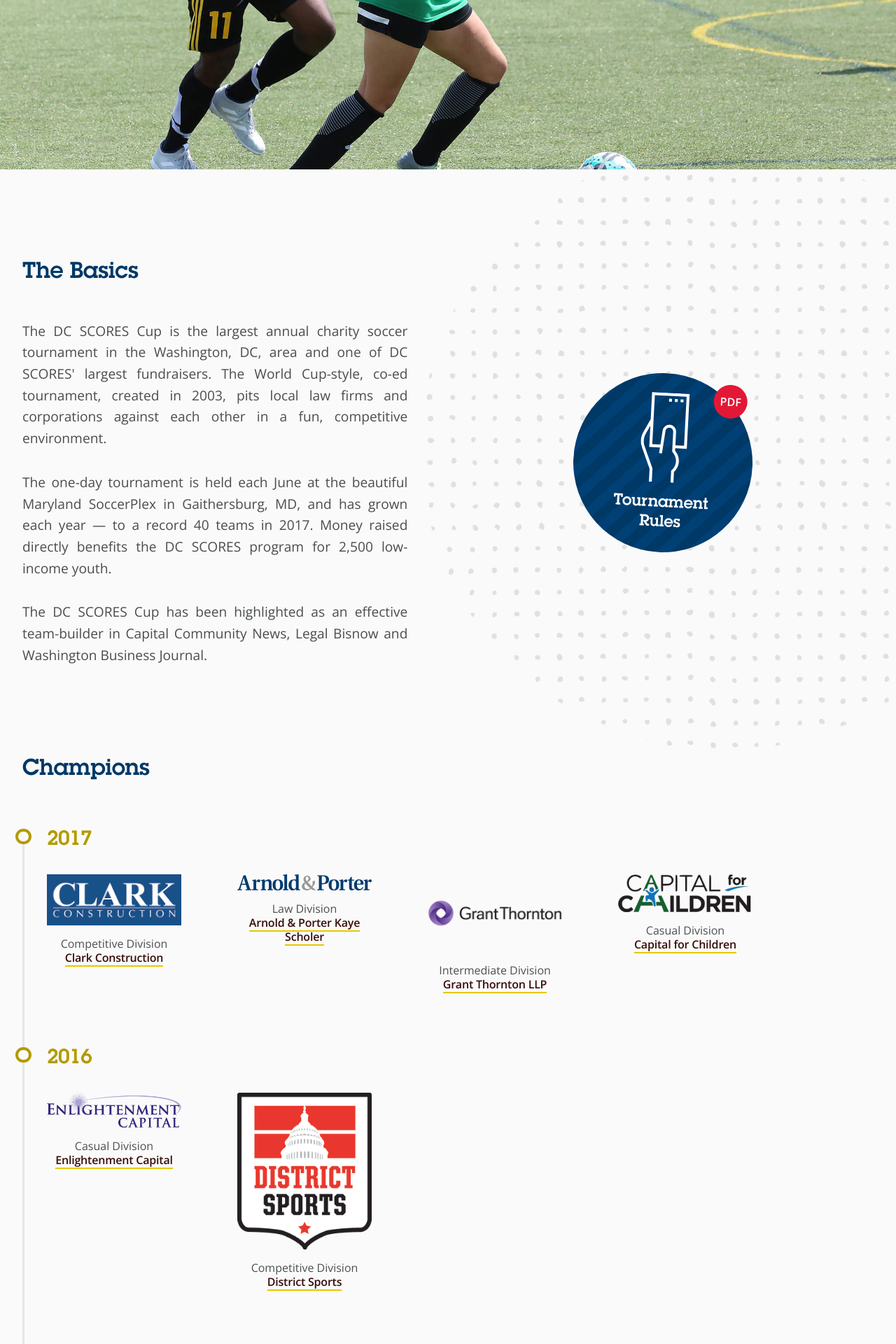
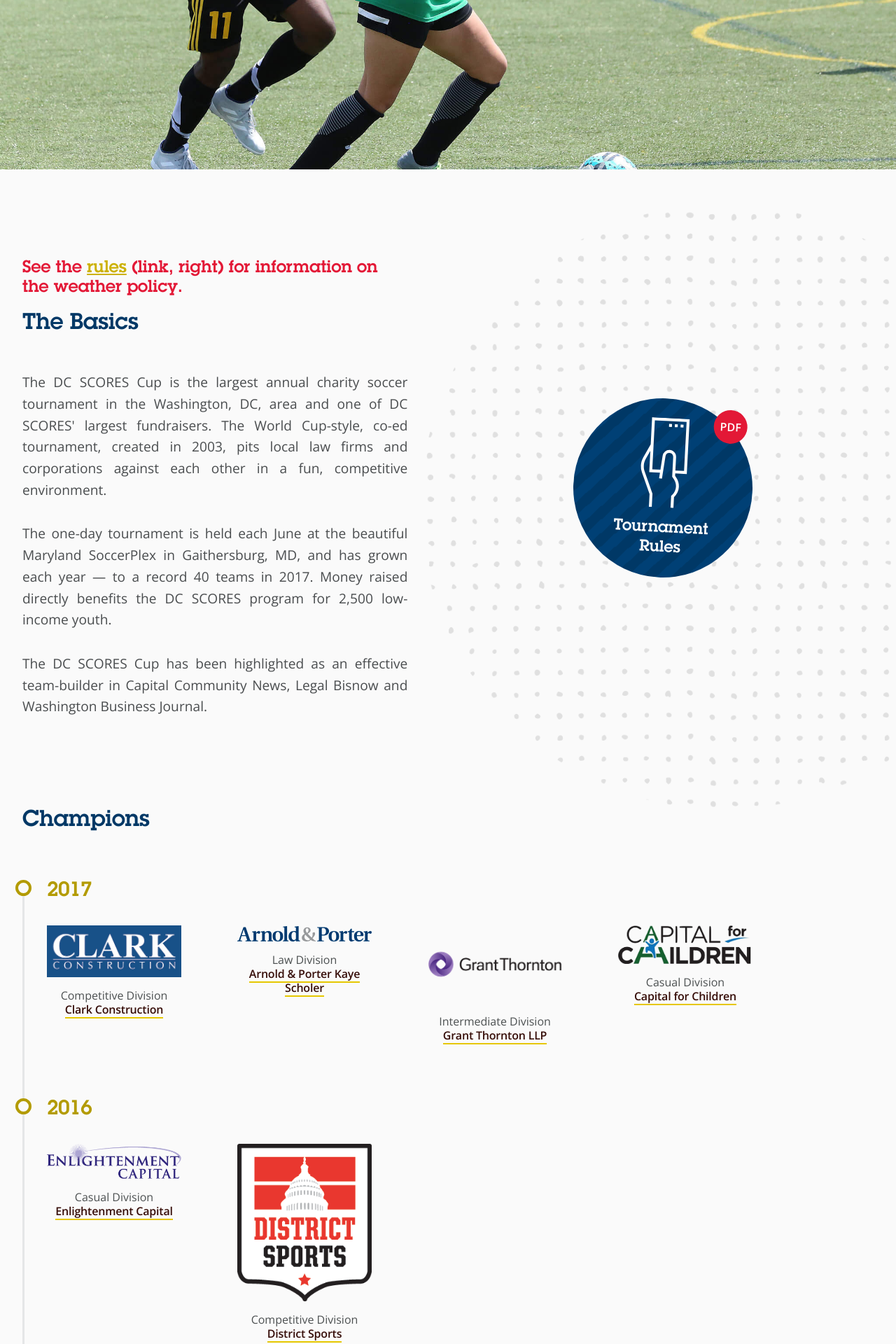
Before and after one commit to DCSCORES/dcscorescup.org, a Jekyll site: the page built from about.markdown, in a window 1280 px wide. Shown: the part 748-2668 px from the top of the page at 70% size. Built offline with Jekyll 4.4.1, drawn with Linux system fonts in a browser that asks for light colours; nearby versions of some CDN libraries.

Commit message:
Add info about weather

```diff
--- a/_layouts/about.html
+++ b/_layouts/about.html
@@ -10,14 +10,18 @@ layout: default
 
 <div class="FlexBlock  FlexBlock--row  FlexBlock--split  FlexBlock--texture  u-above8  u-below8">
   <div class="TextBlock">
-    <h2>The Basics</h2>
+
+    <!-- Attention message -->
+    <span class="TextBlock-important">See the <a href="/2018DCSCORESCupRules.pdf" target="_blank">rules</a> (link, right) for information on the weather policy.</span>
+
+    <h2 style="margin-top: 1rem;">The Basics</h2>
     <p>The DC SCORES Cup is the largest annual charity soccer tournament in the Washington, DC, area and one of DC SCORES' largest fundraisers. The World Cup-style, co-ed tournament, created in 2003, pits local law firms and corporations against each other in a fun, competitive environment.</p>
     <p>The one-day tournament is held each June at the beautiful Maryland SoccerPlex in Gaithersburg, MD, and has grown each year — to a record 40 teams in 2017. Money raised directly benefits the DC SCORES program for 2,500 low-income youth.</p>
     <p>The DC SCORES Cup has been highlighted as an effective team-builder in Capital Community News, Legal Bisnow and Washington Business Journal.</p>
   </div>
 
   <div class="FlexBlock  FlexBlock--full  u-above2  u-below2">
-    <a href="http://bit.ly/SCORESCup18Rules" class="Badge" target="_blank">
+    <a href="/2018DCSCORESCupRules.pdf" class="Badge" target="_blank">
       <svg xmlns="http://www.w3.org/2000/svg" viewBox="0 0 496 496" width="512" height="512"><g fill="#FFF"><path d="M376 304V0H168v150.112l-37.424 74.84C123.656 238.808 120 254.296 120 269.768a99.77 99.77 0 0 0 7.544 38.152L176 425.584V496h16v-73.584l-49.656-120.592c-4.208-10.232-6.344-21.008-6.344-32.056 0-13 3.08-26.016 8.888-37.656L168 185.888V304h59.328l-3.28 31.168 15.904 1.672 13.224-125.616A21.431 21.431 0 0 1 274.528 192c11.84 0 21.472 9.632 21.472 21.472v109.192l10.616 14.16c8.632 11.504 13.384 25.76 13.384 40.144 0 17.872-6.96 34.68-19.592 47.312L296 428.688V496h16v-60.688c15.48-15.624 24-36.328 24-58.344 0-17.824-5.888-35.488-16.584-49.744L312 317.336V304h64zM274.528 176a37.385 37.385 0 0 0-37.256 33.544L229.016 288H184V16h176v272h-48v-74.528C312 192.808 295.192 176 274.528 176z"/><path d="M328 32h16v16h-16zM296 32h16v16h-16zM264 32h16v16h-16z"/></g></svg>
       <span>Tournament Rules</span>
     </a>
--- a/styles/_componentes/_componentes.text-block.scss
+++ b/styles/_componentes/_componentes.text-block.scss
@@ -5,7 +5,6 @@
 .TextBlock {
   padding: 0 2rem 0 2rem;
   max-width: 100%;
-  text-align: justify;
 
   @media (min-width: 600px) {
     max-width: 78%;
@@ -15,3 +14,19 @@
     max-width: 48%;
   }
 }
+
+  .TextBlock p {
+    text-align: justify;
+  }
+
+  .TextBlock-important {
+    font-family: "DCSCORES", sans-serif;
+    font-size: 1.5rem;
+    line-height: 120%;
+    text-align: left;
+    color: darken($Red, 0%);
+  }
+
+    .TextBlock-important > a {
+      color: darken($Yellow, 10%);
+    }
```
Also changed, not shown: 1 other file.
